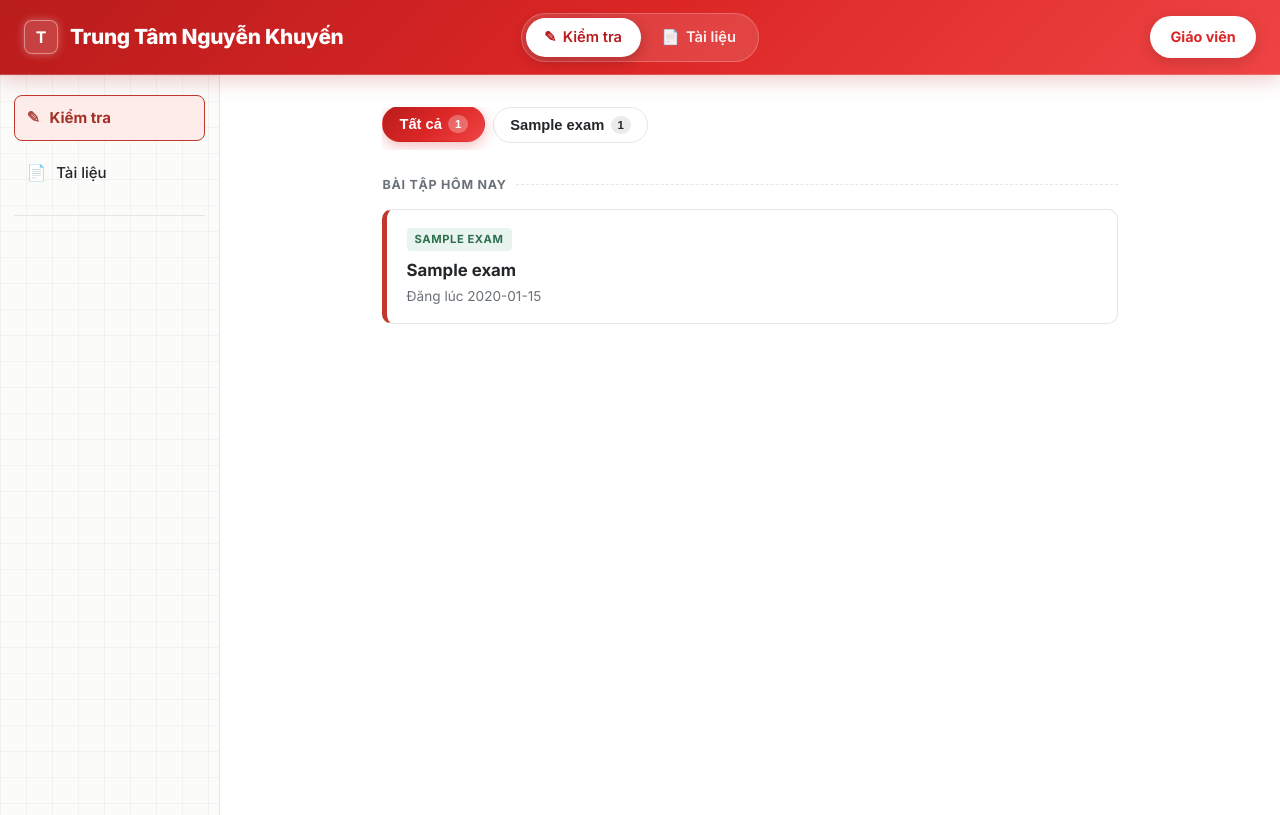
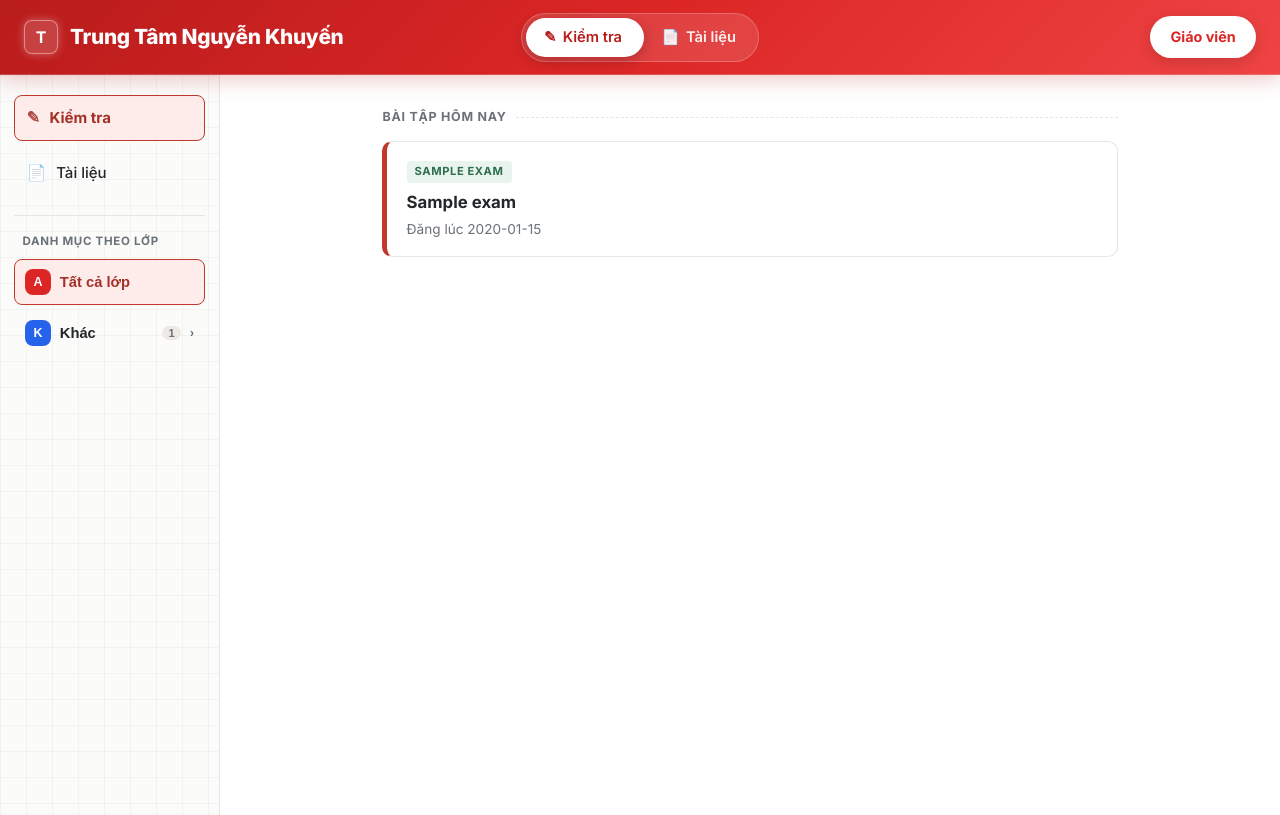
Before and after one commit to BaoVo1126/hethongbaitap-nguyenkhuyen, a Flask app: page / in a window 1280 px wide. Run offline with Flask 3, Linux system fonts and the light colour scheme; tables that the repository leaves empty hold one stand-in row (values such as "Sample post").

Commit message:
Update home.html

```diff
--- a/templates/home.html
+++ b/templates/home.html
@@ -1,100 +1,35 @@
 {% extends "base.html" %}
+
+{% block sidebar_nav %}
+  {% if grade_groups %}
+    <div class="sidebar-section-label">Danh mục theo lớp</div>
+    <button type="button" class="subject-tree-all active">
+      <span class="subject-badge" style="background:var(--header-red);">A</span> Tất cả lớp
+    </button>
+    {% for g in grade_groups %}
+      <div class="subject-tree-group">
+        <button type="button" class="subject-tree-toggle" data-subject="__all__" data-grade="{{ g.grade }}">
+          <span class="subject-badge">{{ 'K' if g.grade == 'Khác' else g.grade }}</span>
+          <span class="subj-name">{{ 'Lớp ' ~ g.grade if g.grade != 'Khác' else 'Khác' }}</span>
+          <span class="subj-count">{{ g.count }}</span>
+          <span class="chevron">&#8250;</span>
+        </button>
+        <div class="grade-tree-list">
+          {% for s in g.subjects %}
+            <a href="#" class="grade-tree-link" data-subject="{{ s.name }}" data-grade="{{ g.grade }}">
+              {{ s.name }}
+              <span style="float:right; color:var(--ink-soft); font-size:0.78rem;">{{ s['items']|length }}</span>
+            </a>
+          {% endfor %}
+        </div>
+      </div>
+    {% endfor %}
+  {% endif %}
+{% endblock %}
+
 {% block content %}
 
 <style>
-  .tabs-panel {
-    margin-bottom: 1.6rem;
-  }
-
-  .subject-tabs {
-    display: flex;
-    gap: 0.5rem;
-    overflow-x: auto;
-    padding-bottom: 0.4rem;
-    scrollbar-width: thin;
-    -webkit-overflow-scrolling: touch;
-  }
-  .subject-tabs::-webkit-scrollbar { height: 5px; }
-  .subject-tabs::-webkit-scrollbar-thumb { background: var(--paper-line); border-radius: 4px; }
-
-  .subject-tab {
-    flex: 0 0 auto;
-    display: inline-flex;
-    align-items: center;
-    gap: 0.4rem;
-    background: #ffffff;
-    border: 1px solid var(--paper-line);
-    color: var(--ink);
-    font-weight: 600;
-    font-size: 0.92rem;
-    padding: 0.5rem 1rem;
-    border-radius: 999px;
-    cursor: pointer;
-    transition: all 0.2s cubic-bezier(0.34, 1.56, 0.64, 1);
-    white-space: nowrap;
-  }
-  .subject-tab:hover {
-    border-color: var(--header-red);
-    color: var(--header-red-dark);
-    transform: translateY(-1px);
-  }
-  .subject-tab.active {
-    background: linear-gradient(135deg, #b91c1c 0%, #dc2626 50%, #ef4444 100%);
-    border-color: transparent;
-    color: #ffffff;
-    box-shadow: 0 4px 14px rgba(220, 38, 38, 0.3);
-    transform: translateY(-1px);
-  }
-  .subject-tab .tab-count {
-    font-size: 0.72rem;
-    font-weight: 700;
-    background: rgba(0, 0, 0, 0.08);
-    padding: 0.05rem 0.42rem;
-    border-radius: 999px;
-    line-height: 1.4;
-  }
-  .subject-tab.active .tab-count {
-    background: rgba(255, 255, 255, 0.28);
-  }
-
-  .grade-tabs {
-    display: flex;
-    flex-wrap: wrap;
-    gap: 0.4rem;
-    margin-top: 0.7rem;
-    max-height: 500px;
-    opacity: 1;
-    transition: max-height 0.3s ease, opacity 0.25s ease, margin-top 0.3s ease;
-    overflow: hidden;
-  }
-  .grade-tabs.collapsed {
-    max-height: 0;
-    opacity: 0;
-    margin-top: 0;
-  }
-
-  .grade-tab {
-    flex: 0 0 auto;
-    background: #f7f7f5;
-    border: 1px solid var(--paper-line);
-    color: var(--ink-soft);
-    font-weight: 600;
-    font-size: 0.82rem;
-    padding: 0.34rem 0.85rem;
-    border-radius: 999px;
-    cursor: pointer;
-    transition: all 0.18s ease;
-  }
-  .grade-tab:hover {
-    border-color: var(--header-red);
-    color: var(--header-red-dark);
-  }
-  .grade-tab.active {
-    background: var(--header-red);
-    border-color: var(--header-red);
-    color: #ffffff;
-  }
-
   .exam-group {
     display: none;
     animation: examGroupFadeIn 0.28s ease;
@@ -108,26 +43,8 @@
     from { opacity: 0; transform: translateY(6px); }
     to { opacity: 1; transform: translateY(0); }
   }
-
-  #exam-empty-note {
-    display: none;
-  }
+  #exam-empty-note { display: none; }
 </style>
-
-<div class="tabs-panel">
-  <div class="subject-tabs" id="subject-tabs">
-    <button type="button" class="subject-tab active" data-subject="__all__" data-grades="[]">
-      Tất cả <span class="tab-count">{{ today_exams|length }}</span>
-    </button>
-    {% for g in subject_groups %}
-      <button type="button" class="subject-tab" data-subject="{{ g.name }}"
-              data-grades='{{ g.grades|map(attribute="grade")|list|tojson }}'>
-        {{ g.name }} <span class="tab-count">{{ g.count }}</span>
-      </button>
-    {% endfor %}
-  </div>
-  <div class="grade-tabs collapsed" id="grade-tabs"></div>
-</div>
 
 <div class="section-label">Bài tập hôm nay</div>
 {% if today_exams %}
@@ -165,18 +82,9 @@
 {% endif %}
 
 <script>
-document.addEventListener('DOMContentLoaded', function () {
-  var subjectTabs = document.querySelectorAll('#subject-tabs .subject-tab');
-  var gradeTabsWrap = document.getElementById('grade-tabs');
-  var examGroups = document.querySelectorAll('#exam-groups .exam-group');
-  var emptyNote = document.getElementById('exam-empty-note');
-
-  var gradeLabel = function (g) {
-    if (g === 'Khác' || !g) return 'Khác';
-    return 'Lớp ' + g;
-  };
-
-  function applyFilter(subject, grade) {
+  window.applySidebarFilter = function (subject, grade) {
+    var examGroups = document.querySelectorAll('#exam-groups .exam-group');
+    var emptyNote = document.getElementById('exam-empty-note');
     var anyVisible = false;
     examGroups.forEach(function (el) {
       var matchSubject = (subject === '__all__') || (el.getAttribute('data-subject') === subject);
@@ -189,54 +97,7 @@ document.addEventListener('DOMContentLoaded', function () {
       }
     });
     if (emptyNote) emptyNote.style.display = anyVisible ? 'none' : 'block';
-  }
-
-  function buildGradeTabs(subjectBtn) {
-    var grades = JSON.parse(subjectBtn.getAttribute('data-grades') || '[]');
-    gradeTabsWrap.innerHTML = '';
-
-    if (subjectBtn.getAttribute('data-subject') === '__all__' || grades.length <= 1) {
-      gradeTabsWrap.classList.add('collapsed');
-      return;
-    }
-
-    gradeTabsWrap.classList.remove('collapsed');
-
-    var allBtn = document.createElement('button');
-    allBtn.type = 'button';
-    allBtn.className = 'grade-tab active';
-    allBtn.textContent = 'Tất cả lớp';
-    allBtn.setAttribute('data-grade', '__all__');
-    gradeTabsWrap.appendChild(allBtn);
-
-    grades.forEach(function (g) {
-      var btn = document.createElement('button');
-      btn.type = 'button';
-      btn.className = 'grade-tab';
-      btn.textContent = gradeLabel(g);
-      btn.setAttribute('data-grade', g);
-      gradeTabsWrap.appendChild(btn);
-    });
-
-    gradeTabsWrap.querySelectorAll('.grade-tab').forEach(function (btn) {
-      btn.addEventListener('click', function () {
-        gradeTabsWrap.querySelectorAll('.grade-tab').forEach(function (b) { b.classList.remove('active'); });
-        btn.classList.add('active');
-        var activeSubject = document.querySelector('#subject-tabs .subject-tab.active').getAttribute('data-subject');
-        applyFilter(activeSubject, btn.getAttribute('data-grade'));
-      });
-    });
-  }
-
-  subjectTabs.forEach(function (btn) {
-    btn.addEventListener('click', function () {
-      subjectTabs.forEach(function (b) { b.classList.remove('active'); });
-      btn.classList.add('active');
-      buildGradeTabs(btn);
-      applyFilter(btn.getAttribute('data-subject'), '__all__');
-    });
-  });
-});
+  };
 </script>
 
 {% endblock %}
```
